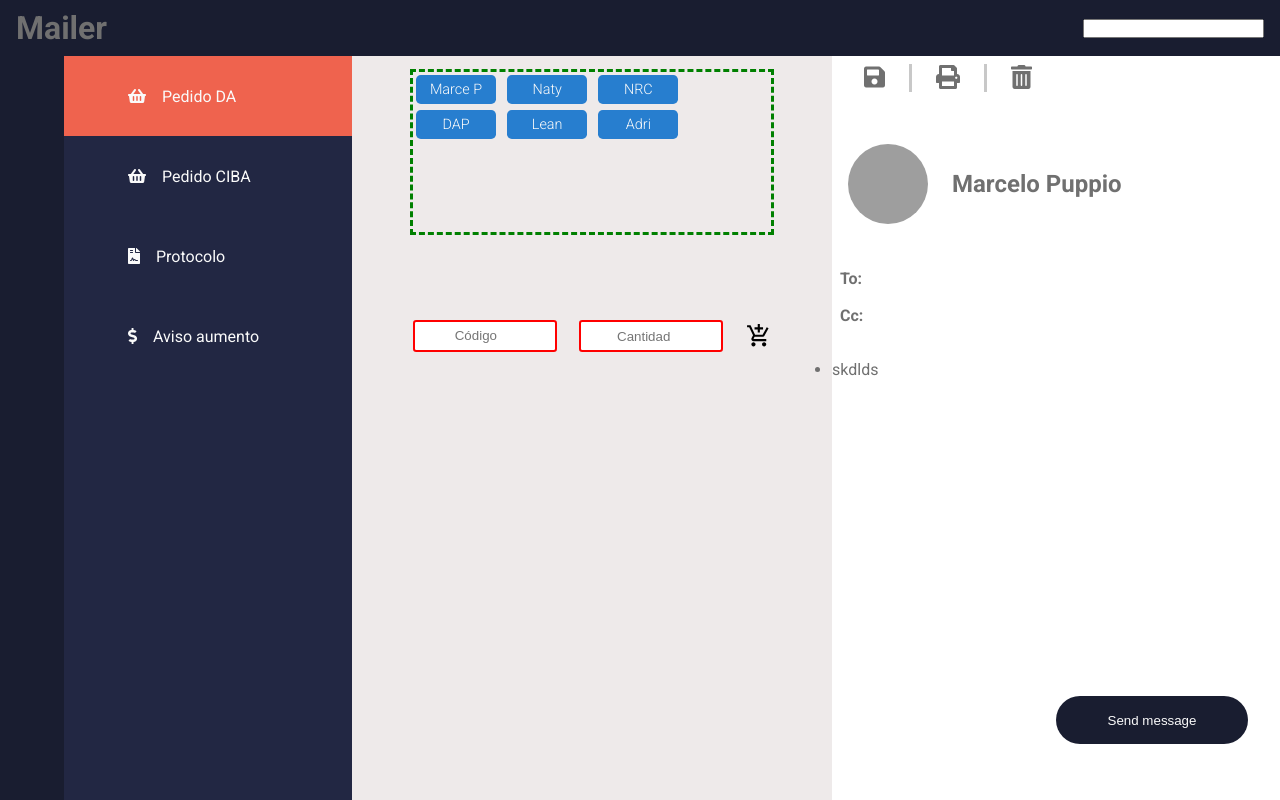
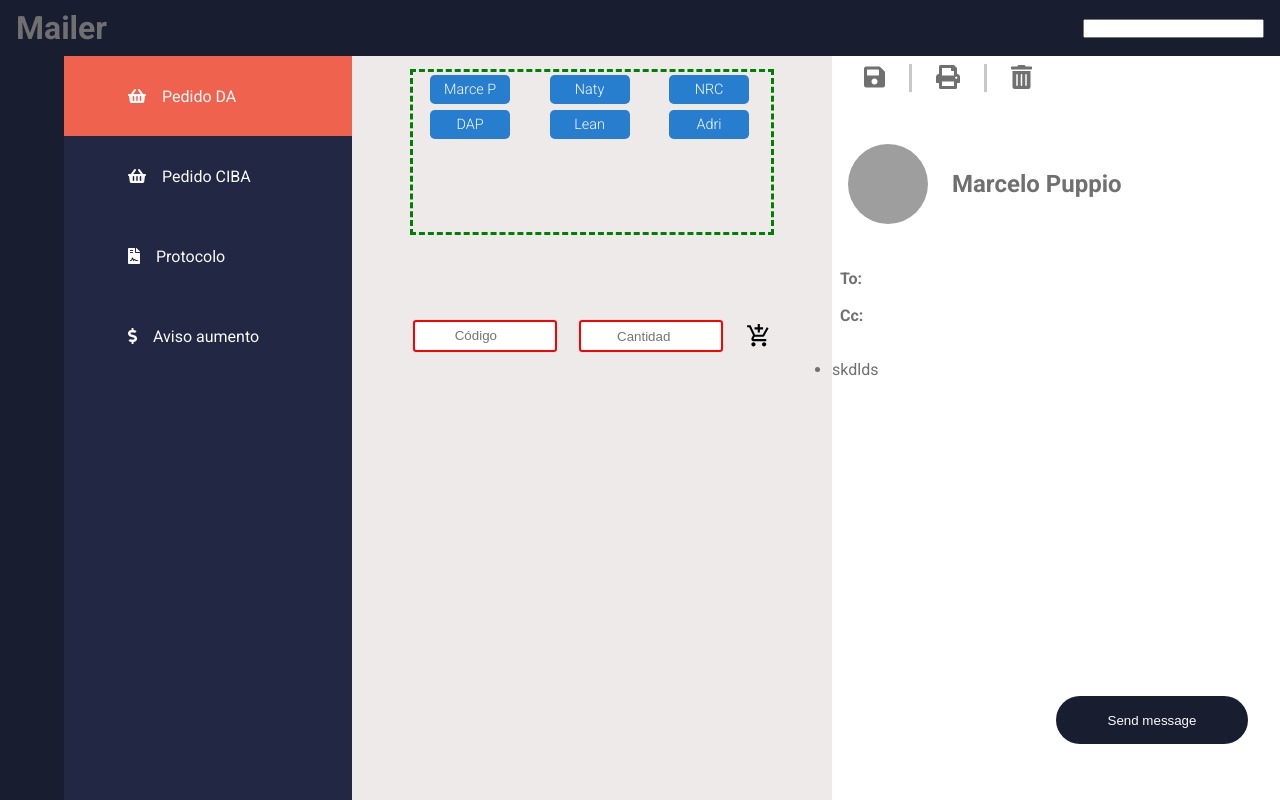
Before and after one commit to MarceloAPuppio/codibaMailFront, a React (Create React App) app: page / in a window 1280 px wide. Built offline with nearby package versions, Linux system fonts and the light colour scheme; grey boxes are pictures that could not be loaded.

Commit message:
nueva propiedad global

```diff
--- a/src/App.js
+++ b/src/App.js
@@ -43,11 +43,13 @@ function App() {
   };
   const [to, setTo] = useState([]);
   const [cc, setCc] = useState([]);
+  const [bodyPedidos, setBodyPedidos] = useState([]);
+
 
   return (
     <Layout>
       <ContextParameter.Provider
-        value={{ to, setTo, cc, setCc, DESTINATARIOS }}
+        value={{ to, setTo, cc, setCc, DESTINATARIOS, bodyPedidos, setBodyPedidos }}
       >
         <nav className="nav-settings"></nav>
         <NavPpal />
--- a/src/components/ItemProduct.js
+++ b/src/components/ItemProduct.js
@@ -1,5 +1,6 @@
-import React, { useRef } from "react";
+import React, { useRef, useContext } from "react";
 import { MdAddShoppingCart } from "react-icons/md";
+import ContextParameters from '../ContextParameters';
 function ItemProduct() {
   const products = [
     { cod: 43144, name: "Sal fina seca x 25 kg", bolsasPallet: 50 },
@@ -9,6 +10,15 @@ function ItemProduct() {
     { cod: 32115, name: "Sal entrefina lavada x 50 kg", bolsasPallet: 24 },
   ];
   const inputNumber = useRef(null);
+  const inputText = useRef(null);
+
+  const {bodyPedidos, setBodyPedidos}= useContext(ContextParameters);
+  const handleSubmit =(e)=>{
+    e.preventDefault()
+    setBodyPedidos([...bodyPedidos, {codigo:inputText.current.value, cantidad: inputNumber.current.value}])
+    e.target.reset();
+    // console.log(inputNumber.current.value, inputText.current.value)
+  }
   const handleOnChange = (e) => {
     inputNumber.current.value = "";
     //De esta manera se logra que los numeros del input sean múltiplos de la cantidad de bolsas por pallet
@@ -26,11 +36,12 @@ function ItemProduct() {
     <>
       <form
         action=""
-        onSubmit={(e) => e.preventDefault()}
+        onSubmit={handleSubmit}
         className="add-product__form"
       >
         <label htmlFor="product" className="add-product__label">
           <input
+           ref={inputText}
             placeholder="Código"
             list="products"
             name="product"
@@ -58,7 +69,7 @@ function ItemProduct() {
             placeholder="Cantidad"
             className="add-product__input"
           />
-          <span className="add-product__span">Número</span>
+          <span className="add-product__span">Cantidad</span>
         </label>
         <button className="add-product__button">
           <MdAddShoppingCart />
--- a/src/index.css
+++ b/src/index.css
@@ -105,7 +105,7 @@ main{
   outline: dashed green 0.2rem;
   display: flex;
   flex-flow: row wrap;
-  justify-content: flex-start;
+  justify-content: space-around;
   align-content: flex-start;
 }
 .tools__contactDraggableContainer > *{
@@ -186,7 +186,7 @@ main{
 }
 .add-product__input:focus{
   outline: none;
-  border: solid 2px cornflowerblue
+  /* border: solid 2px cornflowerblue */
 }
 @keyframes zumbido{
   0%{transform: rotate(2deg);}
```
